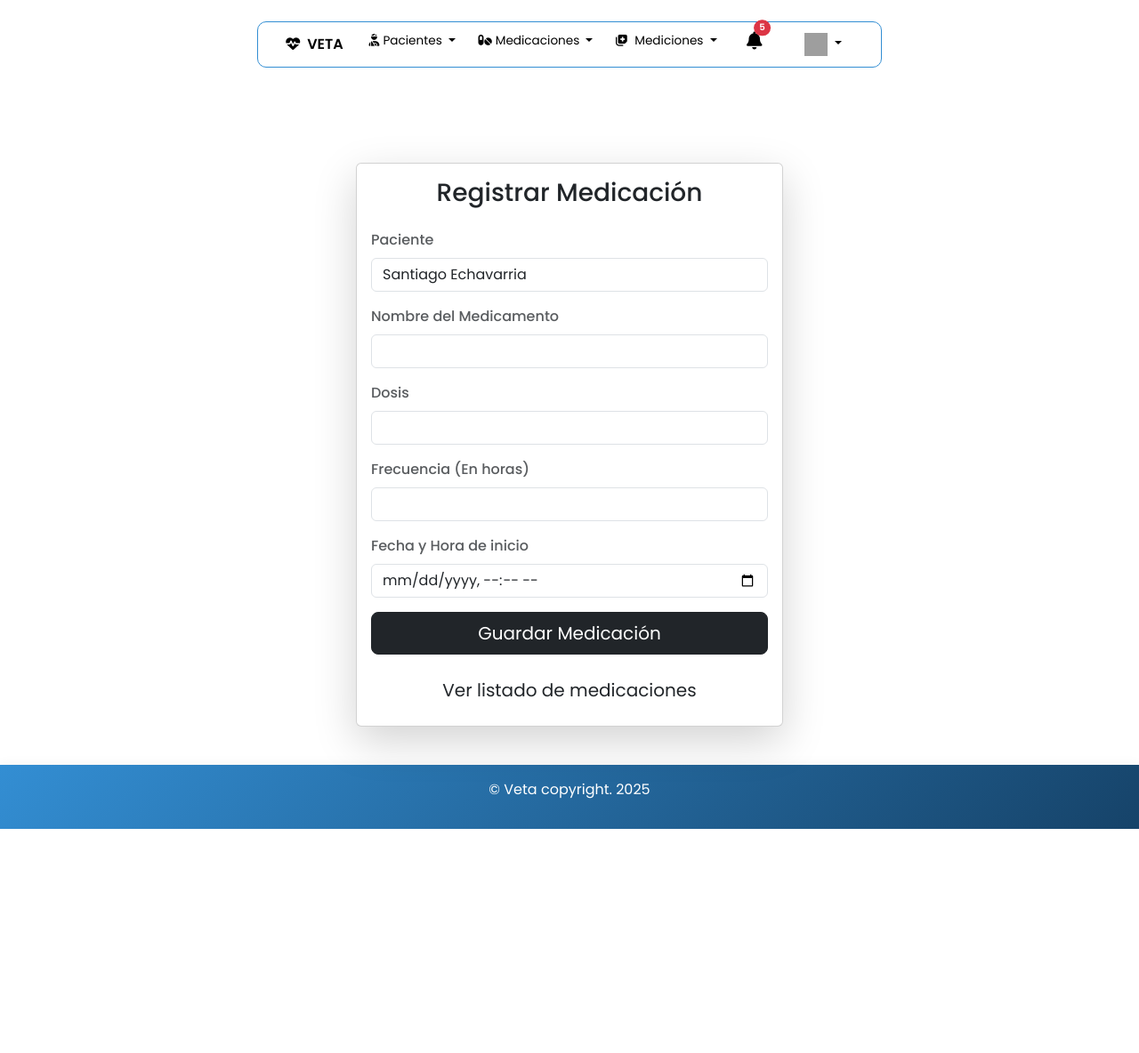
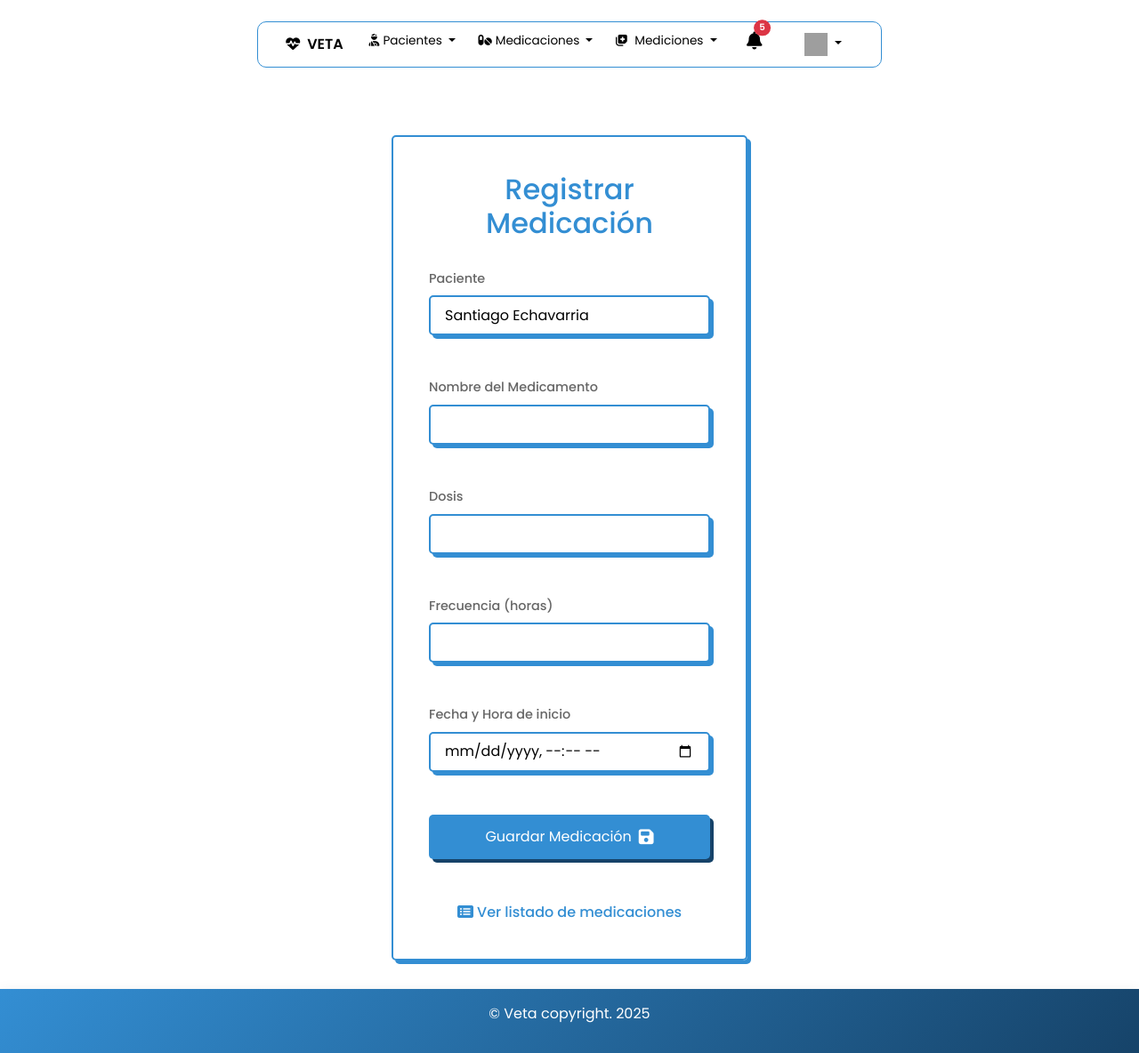
Before and after one commit to SantiagoEchavarria/Veta, a Django app: page /medicaciones/crear/ in a window 1280 px wide. Shown: the whole page at 89% size. Before the commit the page ends 932 px from the top, so only its background shows below. Run offline with Django 5.2, Linux system fonts and the light colour scheme; a user stored in the database is signed in; data comes from the database, SQL or seed files in the repository; both versions use the stored data as it was after the commit; grey boxes are pictures that could not be loaded.

Commit message:
Interfaz de crear medicación actualizada

```diff
--- a/medicaciones/templates/medicaciones/crear_medicacion.html
+++ b/medicaciones/templates/medicaciones/crear_medicacion.html
@@ -1,55 +1,90 @@
-{% extends 'usuarios/base.html' %}
+{% extends "usuarios/base.html" %}
+
 {% block content %}
-<div class="container d-flex justify-content-center align-items-center" style="min-height: calc(100vh - 80px); margin-top: 20px;">
-    <div class="card shadow-lg w-100" style="max-width: 480px;">
-        <div class="card-body">
-            <div class="text-center">
-                <h1 class="card-title h3">Registrar Medicación</h1>
-                {{ error }}
-            </div>
-            {% if form_errors %}
-                <div class="alert alert-danger mt-3">
-                    <ul class="mb-0">
-                        {% for field, errors in form_errors.items %}
-                            <li><strong>{{ field }}:</strong> {{ errors.0 }}</li>
+<div class="auth-container">
+    <div class="auth-card">
+        <div class="auth-header">
+            <h1 class="auth-title">Registrar Medicación</h1>
+
+            {% if form.errors %}
+            <div class="auth-error">
+                <ul class="error-list">
+                    {% for field, errors in form.errors.items %}
+                        <li><strong>{{ field|title }}:</strong> {{ errors.0 }}</li>
                     {% endfor %}
                 </ul>
             </div>
             {% endif %}
-            <div class="mt-4">
-                <form method="post">
+        </div>
+
+        <form class="auth-form" method="post">
             {% csrf_token %}
 
-                    <div class="mb-3">
-                        <label class="form-label text-muted">Paciente</label>
-                        <input type="text" class="form-control" value="{{ request.user.nombre }}" readonly>
+            <!-- Paciente -->
+            <div class="auth-input-group">
+                <label class="input-label">Paciente</label>
+                <input type="text"
+                       class="auth-input"
+                       value="{{ request.user.nombre }}"
+                       readonly>
             </div>
 
-                    <div class="mb-3">
-                        <label for="id_nombre_medicamento" class="form-label text-muted">Nombre del Medicamento</label>
-                        <input type="text" name="nombre_medicamento" id="id_nombre_medicamento" class="form-control" required>
+            <!-- Nombre del Medicamento -->
+            <div class="auth-input-group">
+                <label for="id_nombre_medicamento" class="input-label">Nombre del Medicamento</label>
+                <input type="text"
+                       name="nombre_medicamento"
+                       id="id_nombre_medicamento"
+                       class="auth-input"
+                       required>
             </div>
-                    <div class="mb-3">
-                        <label for="id_dosis" class="form-label text-muted">Dosis</label>
-                        <input type="text" name="dosis" id="id_dosis" class="form-control" required>
+
+            <!-- Dosis -->
+            <div class="auth-input-group">
+                <label for="id_dosis" class="input-label">Dosis</label>
+                <input type="text"
+                       name="dosis"
+                       id="id_dosis"
+                       class="auth-input"
+                       required>
             </div>
-                    <div class="mb-3">
-                        <label for="id_frecuencia" class="form-label text-muted">Frecuencia (En horas)</label>
-                        <input type="number" name="frecuencia" id="id_frecuencia" class="form-control" min="1" required>
+
+            <!-- Frecuencia -->
+            <div class="auth-input-group">
+                <label for="id_frecuencia" class="input-label">Frecuencia (horas)</label>
+                <input type="number"
+                       name="frecuencia"
+                       id="id_frecuencia"
+                       class="auth-input"
+                       min="1"
+                       required>
             </div>
-                    <div class="mb-3">
-                        <label for="id_hora_inicio" class="form-label text-muted">Fecha y Hora de inicio</label>
-                        <input type="datetime-local" name="hora_inicio" id="id_hora_inicio" class="form-control" required>
+
+            <!-- Hora de Inicio -->
+            <div class="auth-input-group">
+                <label for="id_hora_inicio" class="input-label">Fecha y Hora de inicio</label>
+                <input type="datetime-local"
+                       name="hora_inicio"
+                       id="id_hora_inicio"
+                       class="auth-input"
+                       required>
             </div>
-                    <div class="d-grid">
-                        <button type="submit" class="btn btn-dark btn-lg">Guardar Medicación</button>
+
+            <div class="auth-input-group">
+                <button type="submit" class="auth-button">
+                    <span class="button-text">
+                        Guardar Medicación
+                    </span>
+                    <i class="fas fa-save button-icon"></i>
+                </button>
             </div>
-                    <div class="d-flex justify-content-center mt-3">
-                        <a href="{% url 'listar_medicacion'%}" class="btn btn-gray btn-lg">Ver listado de medicaciones</a>
+
+            <div class="text-center">
+                <a href="{% url 'listar_medicacion' %}" class="form-link">
+                    <i class="fas fa-list-alt"></i> Ver listado de medicaciones
+                </a>
             </div>
         </form>
     </div>
 </div>
-    </div>
-</div>
 {% endblock %}
```
Also changed, not shown: db.sqlite3. Lines whose indentation alone changed are shown as unchanged.
